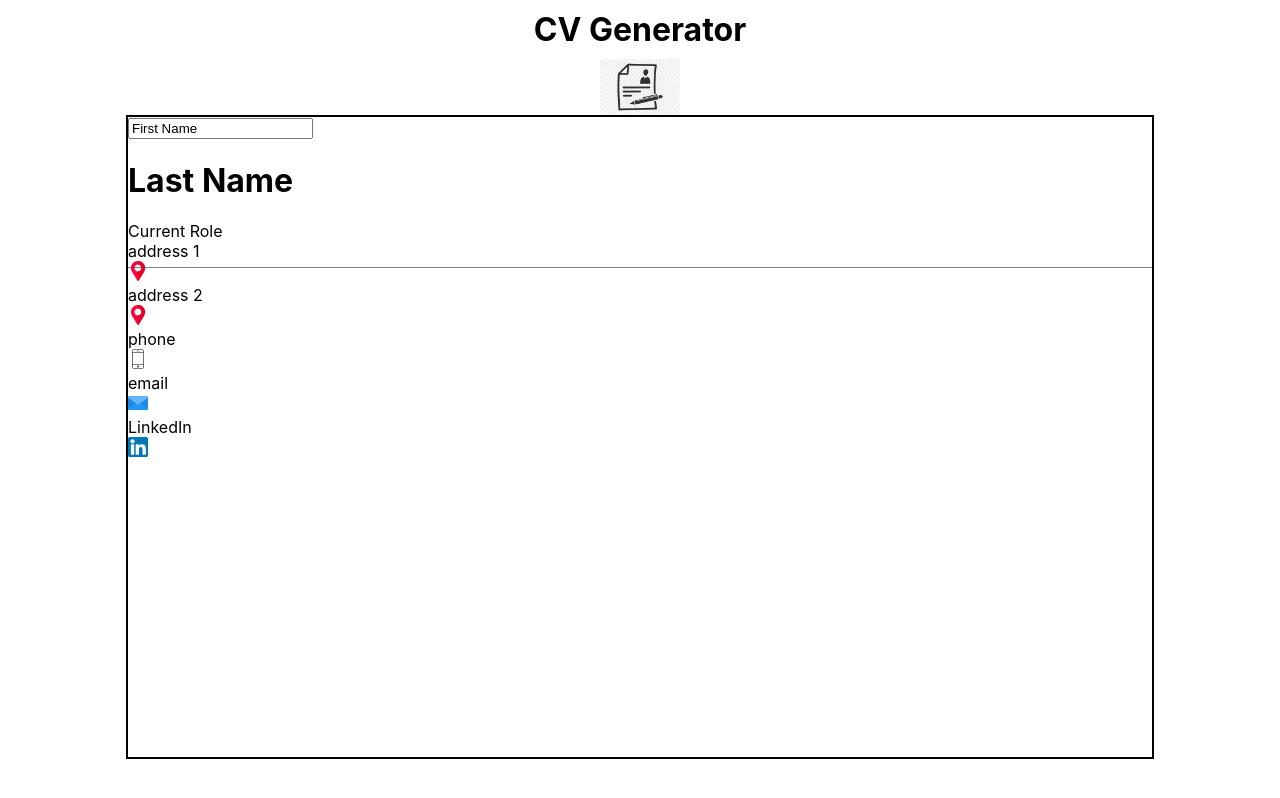
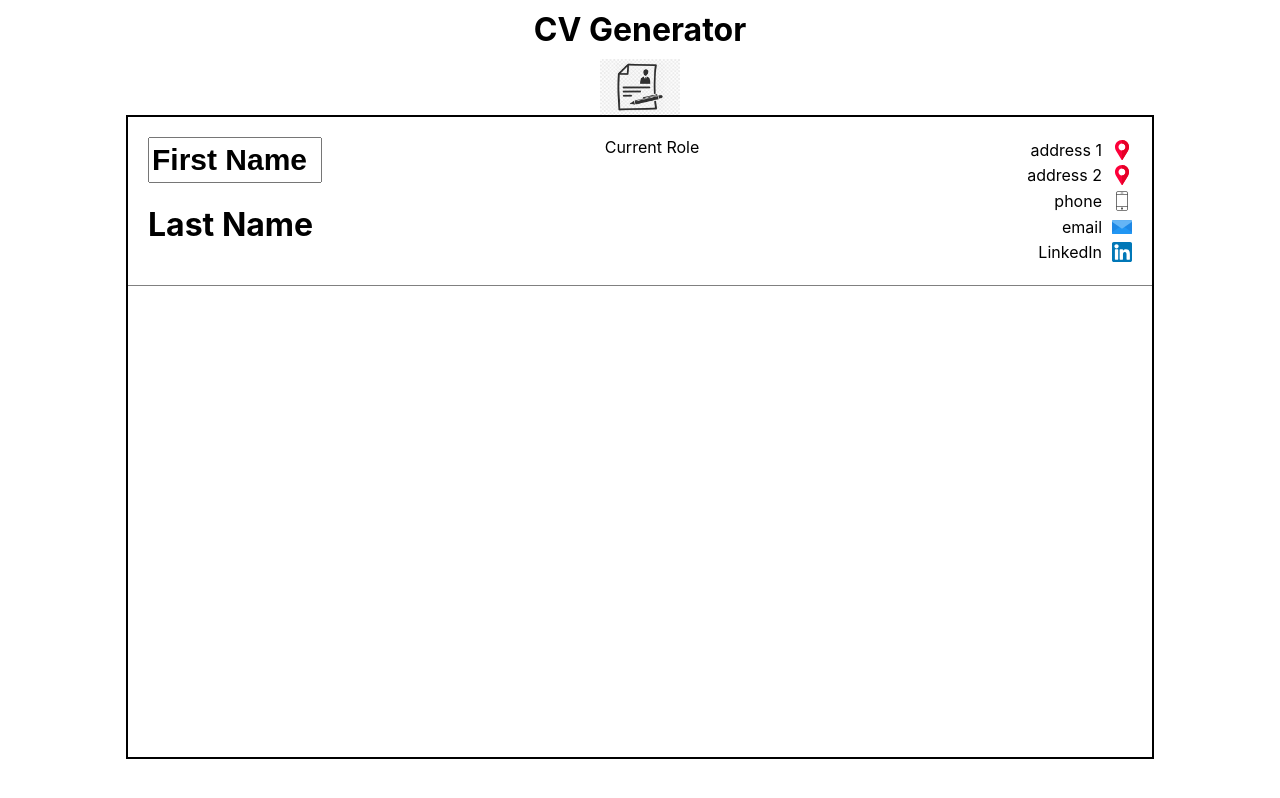
Before and after one commit to enPlace/react-inline-editable-cv, a React (Create React App) app: page / in a window 1280 px wide. Both pictures are taken after a click on the element "First Name". Built offline with nearby package versions, Linux system fonts and the light colour scheme.

Commit message:
Add basic styling for the personal info section

```diff
--- a/src/Components/Cv-components/PersonalInfo/Name.js
+++ b/src/Components/Cv-components/PersonalInfo/Name.js
@@ -8,8 +8,8 @@ const Name = ({ isEditable, handleEditChange }) => {
   const handleChange = (e) => {
     const targ = e.target;
     const obj2 = [...names];
-    obj2[targ.id].text = targ.value
-    setNames(obj2)
+    obj2[targ.id].text = targ.value;
+    setNames(obj2);
   };
 
   return (
@@ -27,11 +27,19 @@ const Name = ({ isEditable, handleEditChange }) => {
           );
         } else {
           return (
-            <form action="" key = {name.id}>
+            <form
+              className= "nameForm"
+              action=""
+              key={name.id}
+              onSubmit={(e) => {
+                e.preventDefault();
+                handleEditChange();
+              }}
+            >
               <input
                 type="text"
                 value={name.text}
-                id = {name.pos}
+                id={name.pos}
                 name={name.id}
                 onChange={(e) => handleChange(e)}
               />
--- a/src/Components/Cv-components/PersonalInfo/Role.js
+++ b/src/Components/Cv-components/PersonalInfo/Role.js
@@ -1,28 +1,39 @@
-import { useState } from "react"
-const Role = ({isEditable, handleEditChange}) => {
-    const [role, setRole] = useState({
-        role: "Current Role",
-        id: "currentRole"
-    })
-    const handleChange = (e) =>{
-        setRole({
-            ...role,
-            role: e.target.value
-        })
-    }
-    if(isEditable !== role.id){
-        return (
-            <div onClick = {()=>handleEditChange(role.id)}className="role">{role.role}</div>
-        )
-    }else{
-        return (
-            <form action="" key = {role.id} class = "role" id = "role">
-                <input type="text" name = {role.id} value = {role.role} onChange = {(e)=>handleChange(e)} />
-            </form>
-        )
-    }
+import { useState } from "react";
+const Role = ({ isEditable, handleEditChange }) => {
+  const [role, setRole] = useState({
+    role: "Current Role",
+    id: "currentRole",
+  });
+  const handleChange = (e) => {
+    setRole({
+      ...role,
+      role: e.target.value,
+    });
+  };
 
-
-}
+  return isEditable !== role.id ? (
+    <div onClick={() => handleEditChange(role.id)} className="role">
+      {role.role}
+    </div>
+  ) : (
+    <form
+      action=""
+      key={role.id}
+      className="role"
+      id="role"
+      onSubmit={(e) => {
+        e.preventDefault();
+        handleEditChange();
+      }}
+    >
+      <input
+        type="text"
+        name={role.id}
+        value={role.role}
+        onChange={(e) => handleChange(e)}
+      />
+    </form>
+  );
+};
 
 export default Role;
--- a/src/index.css
+++ b/src/index.css
@@ -39,8 +39,34 @@ code {
 }
 .personal-info{
   border-bottom: 1px solid gray;
-  height: 150px;
+  display: flex;
+  justify-content: space-between;
+  padding: 20px;
 }
+.nameForm input{
+  font-size: 30px;
+  font-weight: bold;
+  max-width: 166px;
+  height: 40px;
+}
+.contact{
+  display: flex;
+  flex-direction: column;
+  justify-content: space-around;
+}
+.contactItem{
+  display:flex;
+  width: 150px;
+  text-align: right;
+}
+.contactItem form{
+  text-align: right;
+}
+.contactItemName{
+  width: 100%;
+}
+
 .contactItem img{
   width: 20px;
+  margin-left: 10px;
 }
```
Also changed, not shown: src/Components/Cv-components/Personal-info.js (+4 -9 lines), src/Components/Cv-components/PersonalInfo/Contact.js (+0 -9 lines).
